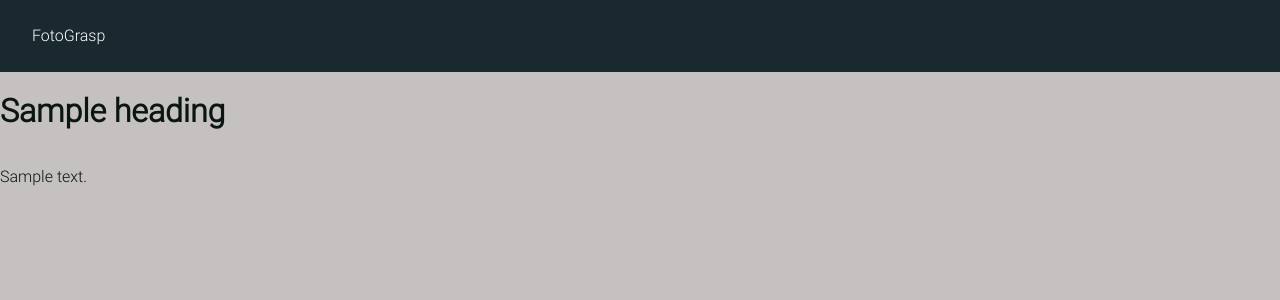
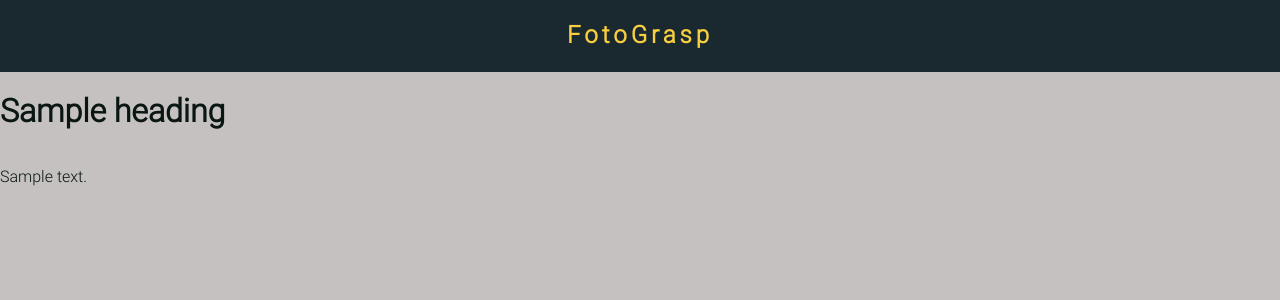
Before and after one commit to taurusx/fotograsp, a React app: page / in a window 1280 px wide. Shown: the top 300 px of the page. Built offline with nearby package versions, Linux system fonts and the light colour scheme.

Commit message:
Modify Logo into NavLink

```diff
--- a/src/components/Header.js
+++ b/src/components/Header.js
@@ -1,5 +1,6 @@
 import React from 'react'
 import styled from 'styled-components'
+import { NavLink } from 'react-router-dom'
 
 import { SITE_TITLE } from './../utils/constants'
 
@@ -23,6 +24,7 @@ const HeaderWrapper = styled.header`
   box-sizing: border-box;
   top: 0;
   left: 0;
+  z-index: 10;
   width: 100%;
   height: ${headerHeight};
   color: ${props => props.theme.fgContrast};
@@ -35,7 +37,7 @@ const HeaderWrapper = styled.header`
       props.theme.transition.function
     }`};
   display: flex;
-  justify-content: space-between;
+  justify-content: center;
   align-items: center;
 
   &:hover {
@@ -47,11 +49,42 @@ const HeaderWrapper = styled.header`
   }
 `
 
+const StyledLogoLink = styled(NavLink)`
+  text-decoration: none;
+  box-shadow: none;
+  font-size: 150%;
+  text-transform: none;
+  letter-spacing: 2px;
+  font-weight: bold;
+  color: ${props => props.theme.fgContrast};
+  transition: ${props =>
+    `all ${props.theme.transition.duration} ${
+      props.theme.transition.function
+    }`};
+
+  &.active {
+    color: ${props => props.theme.accent};
+    letter-spacing: 4px;
+  }
+
+  &:hover {
+    color: ${props => props.theme.accent};
+  }
+
+  @media (max-width: 480px) {
+    font-size: 120%;
+  }
+`
+
 const Header = () => {
   return (
     <>
       <HeaderPlaceholder />
-      <HeaderWrapper>{SITE_TITLE}</HeaderWrapper>
+      <HeaderWrapper>
+        <StyledLogoLink exact to="/">
+          {SITE_TITLE}
+        </StyledLogoLink>
+      </HeaderWrapper>
     </>
   )
 }
```
